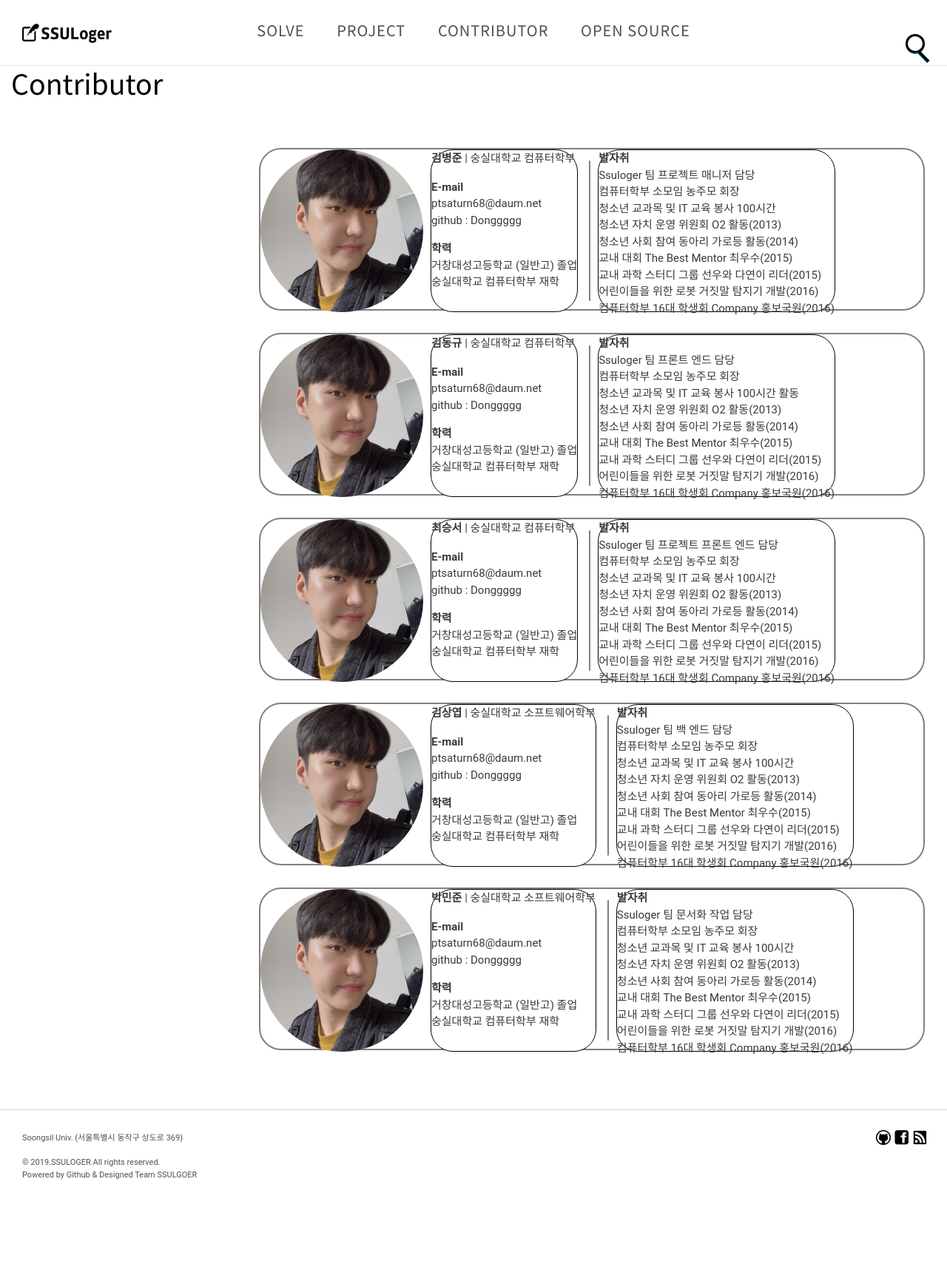
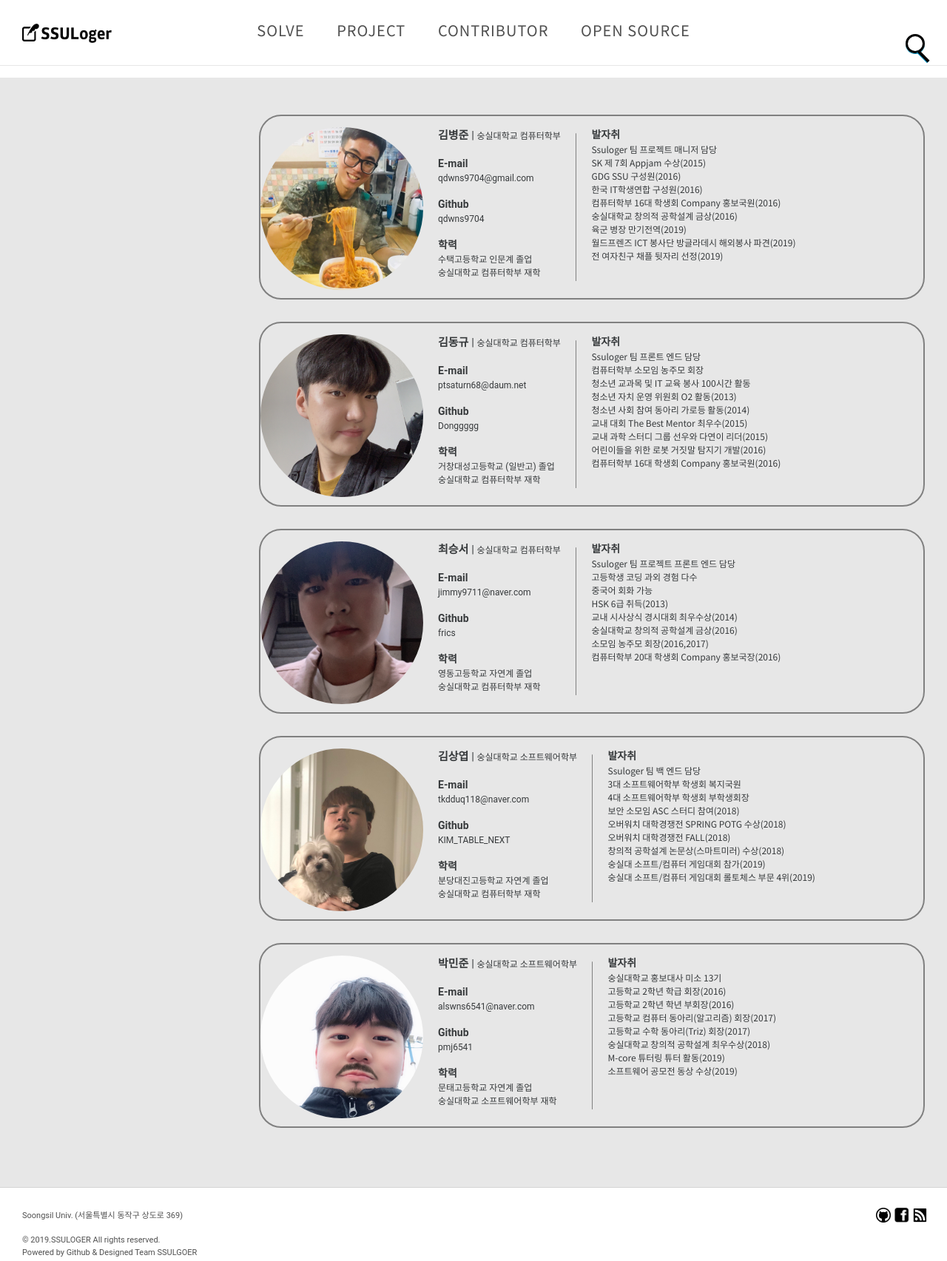
Before and after one commit to qdwns9704/SSULoger, a Jekyll site: the page built from contributor.html, in a window 1280 px wide. Shown: the whole page at 74% size. Built offline with Jekyll 4.4.1, drawn with Linux system fonts in a browser that asks for light colours; before the commit the page ends 1600 px from its top, so only the background shows below that.

Commit message:
Contributor page Completed

```diff
--- a/assets/css/screen.css
+++ b/assets/css/screen.css
@@ -353,22 +353,31 @@ html, body {
 }
 
 /* 컨트리뷰터 세팅*/
+.window_cont {
+  font-family: 'Noto Sans KR', sans-serif;
+  width: 100%;
+  height: 1500px;
+  background-color: #E7E7E7;
+}
+
 .content-container {
+  font-family: 'Noto Sans KR', sans-serif;
+  font-size: 12px;
   position: relative;
   left: 300px;
   box-sizing: content-box;
   width: 900px;
-  height: 1250px;
+  height: 1300px;
   padding: 50px;
+  background-color: #E7E7E7;
 }
 
-
-
 .introduce_box {
+  font-family: 'Noto Sans KR', sans-serif;
   width: auto;
-  height: 220px;
+  height: 250px;
+  padding-top:7.5px;
   margin-bottom: 30px;
-  background-color: white;
   border-radius: 30px;
   -moz-border-radius: 30px;
   -khtml-border-radius: 30px;
@@ -386,23 +395,23 @@ html, body {
 
 .introduce_box.profile {
   width: auto;
-  margin-left: 10px;
+  margin-left: 20px;
   float: left;
-  border: 1px solid black;
+  border: 0px solid black;
 }
 
 .introduce_box.content {
   width: auto;
-  margin-left: 10px;
+  margin-left: 20px;
   float: left;
-  border: 1px solid black;
+  border: 0px solid black;
 }
 
 .introduce_box.verticl_line {
-  width: 2px;
+  width: 1.5px;
   margin-top: 15px;
-  margin-left:15px;
-  height: 190px;
+  margin-left: 20px;
+  height: 200px;
   background-color: grey;
   float: left;
   border: 0px;
--- a/contributor.html
+++ b/contributor.html
@@ -1,60 +1,62 @@
 ---
 layout: page
-title: Contributor
 permalink: /contributor/
 sitemap: yes
 excerpt: 컨트리뷰터 페이지
 tags: [contributor]
 ---
-
+<div class="window_cont">
   <div class="content-container">
     <div id="first_man" class="introduce_box">
       <div class="introduce_box image">
-      <img style="border-radius: 220px;  -moz-border-radius: 220px;  -khtml-border-radius: 220px;  -webkit-border-radius: 220px;"
-      src="/assets/images/dong.jpg" height="220px"> </img>
+        <img style="border-radius: 220px;  -moz-border-radius: 220px;  -khtml-border-radius: 220px;  -webkit-border-radius: 220px;" src="/assets/images/june.jpg" height="220px"> </img>
       </div>
       <div class="introduce_box profile">
-      <p><strong>김병준</strong> | 숭실대학교 컴퓨터학부</p>
-      <p> <strong>E-mail</strong><br>
-        ptsaturn68@daum.net<br>
-        github : Donggggg </p>
-      <p> <strong>학력</strong><br>
-        거창대성고등학교 (일반고) 졸업<br>
+        <p><span style="font-size:15px;"><strong>김병준</strong> | </span>
+          숭실대학교 컴퓨터학부 <br></p>
+        <div style="font-size:14px;"> <strong>E-mail</strong></div>
+        <p>qdwns9704@gmail.com<br></p>
+        <div style="font-size:14px;"> <strong>Github</strong></div>
+        <p>qdwns9704</p>
+        <div style="font-size:14px;"> <strong>학력</strong></div>
+        <p>수택고등학교 인문계 졸업<br>
           숭실대학교 컴퓨터학부 재학 </p>
       </div>
       <div class="introduce_box verticl_line"> </div>
       <div class="introduce_box content">
-      <p> <strong>발자취</strong><br>
+        <div style="font-size:14px;"> <strong>발자취</strong></div>
         Ssuloger 팀 프로젝트 매니저 담당 <br>
-        컴퓨터학부 소모임 농주모 회장<br>
-        청소년 교과목 및 IT 교육 봉사 100시간 <br>
-        청소년 자치 운영 위원회 O2 활동(2013)<br>
-        청소년 사회 참여 동아리 가로등 활동(2014)<br>
-        교내 대회 The Best Mentor 최우수(2015)<br>
-        교내 과학 스터디 그룹 선우와 다연이 리더(2015)<br>
-        어린이들을 위한 로봇 거짓말 탐지기 개발(2016)<br>
+        SK 제 7회 Appjam 수상(2015) <br>
+        GDG SSU 구성원(2016) <br>
+        한국 IT학생연합 구성원(2016)<br>
         컴퓨터학부 16대 학생회 Company 홍보국원(2016) <br>
+        숭실대학교 창의적 공학설계 금상(2016)<br>
+        육군 병장 만기전역(2019)<br>
+        월드프렌즈 ICT 봉사단 방글라데시 해외봉사 파견(2019)<br>
+        전 여자친구 채플 뒷자리 선정(2019) <br>
         </p>
       </div>
     </div>
 
     <div id="second_man" class="introduce_box" height="">
       <div class="introduce_box image">
-      <img style="border-radius: 220px;  -moz-border-radius: 220px;  -khtml-border-radius: 220px;  -webkit-border-radius: 220px;"
-      src="/assets/images/dong.jpg" height="220px"> </img>
-    </div> <div class="introduce_box profile">
-      <p><strong>김동규</strong> | 숭실대학교 컴퓨터학부</p>
-      <p> <strong>E-mail</strong><br>
-        ptsaturn68@daum.net<br>
-        github : Donggggg </p>
-      <p> <strong>학력</strong><br>
-        거창대성고등학교 (일반고) 졸업<br>
+        <img style="border-radius: 220px;  -moz-border-radius: 220px;  -khtml-border-radius: 220px;  -webkit-border-radius: 220px;" src="/assets/images/dong.jpg" height="220px"> </img>
+      </div>
+      <div class="introduce_box profile">
+        <p><span style="font-size:15px;"><strong>김동규</strong> | </span>
+          숭실대학교 컴퓨터학부 <br></p>
+        <div style="font-size:14px;"> <strong>E-mail</strong></div>
+        <p>ptsaturn68@daum.net<br></p>
+        <div style="font-size:14px;"> <strong>Github</strong></div>
+        <p>Donggggg</p>
+        <div style="font-size:14px;"> <strong>학력</strong></div>
+        <p>거창대성고등학교 (일반고) 졸업<br>
           숭실대학교 컴퓨터학부 재학 </p>
       </div>
 
       <div class="introduce_box verticl_line"> </div>
       <div class="introduce_box content">
-      <p> <strong>발자취</strong><br>
+        <div style="font-size:14px;"> <strong>발자취</strong></div>
         Ssuloger 팀 프론트 엔드 담당 <br>
         컴퓨터학부 소모임 농주모 회장<br>
         청소년 교과목 및 IT 교육 봉사 100시간 활동 <br>
@@ -70,90 +72,91 @@ tags: [contributor]
 
     <div id="third_man" class="introduce_box">
       <div class="introduce_box image">
-      <img style="border-radius: 220px;  -moz-border-radius: 220px;  -khtml-border-radius: 220px;  -webkit-border-radius: 220px;"
-      src="/assets/images/dong.jpg" height="220px"> </img>
+        <img style="border-radius: 220px;  -moz-border-radius: 220px;  -khtml-border-radius: 220px;  -webkit-border-radius: 220px;" src="/assets/images/seo.jpg" height="220px"> </img>
       </div>
       <div class="introduce_box profile">
-      <p><strong>최승서</strong> | 숭실대학교 컴퓨터학부</p>
-      <p> <strong>E-mail</strong><br>
-        ptsaturn68@daum.net<br>
-        github : Donggggg </p>
-      <p> <strong>학력</strong><br>
-        거창대성고등학교 (일반고) 졸업<br>
+        <p><span style="font-size:15px;"><strong>최승서</strong> | </span>
+          숭실대학교 컴퓨터학부 <br></p>
+        <div style="font-size:14px;"> <strong>E-mail</strong></div>
+        <p>jimmy9711@naver.com<br></p>
+        <div style="font-size:14px;"> <strong>Github</strong></div>
+        <p>frics</p>
+        <div style="font-size:14px;"> <strong>학력</strong></div>
+        <p>영동고등학교 자연계 졸업<br>
           숭실대학교 컴퓨터학부 재학 </p>
       </div>
       <div class="introduce_box verticl_line"> </div>
       <div class="introduce_box content">
-      <p> <strong>발자취</strong><br>
+        <div style="font-size:14px;"> <strong>발자취</strong></div>
         Ssuloger 팀 프로젝트 프론트 엔드 담당 <br>
-        컴퓨터학부 소모임 농주모 회장<br>
-        청소년 교과목 및 IT 교육 봉사 100시간 <br>
-        청소년 자치 운영 위원회 O2 활동(2013)<br>
-        청소년 사회 참여 동아리 가로등 활동(2014)<br>
-        교내 대회 The Best Mentor 최우수(2015)<br>
-        교내 과학 스터디 그룹 선우와 다연이 리더(2015)<br>
-        어린이들을 위한 로봇 거짓말 탐지기 개발(2016)<br>
-        컴퓨터학부 16대 학생회 Company 홍보국원(2016) <br>
+        고등학생 코딩 과외 경험 다수<br>
+        중국어 회화 가능 <br>
+        HSK 6급 취득(2013) <br>
+        교내 시사상식 경시대회 최우수상(2014)<br>
+        숭실대학교 창의적 공학설계 금상(2016)<br>
+        소모임 농주모 회장(2016,2017)<br>
+        컴퓨터학부 20대 학생회 Company 홍보국장(2016)<br>
         </p>
       </div>
     </div>
 
     <div id="fourth_man" class="introduce_box">
       <div class="introduce_box image">
-      <img style="border-radius: 220px;  -moz-border-radius: 220px;  -khtml-border-radius: 220px;  -webkit-border-radius: 220px;"
-      src="/assets/images/dong.jpg" height="220px"> </img>
+        <img style="border-radius: 220px;  -moz-border-radius: 220px;  -khtml-border-radius: 220px;  -webkit-border-radius: 220px;" src="/assets/images/table.jpg" height="220px"> </img>
       </div>
       <div class="introduce_box profile">
-      <p><strong>김상엽</strong> | 숭실대학교 소프트웨어학부</p>
-      <p> <strong>E-mail</strong><br>
-        ptsaturn68@daum.net<br>
-        github : Donggggg </p>
-      <p> <strong>학력</strong><br>
-        거창대성고등학교 (일반고) 졸업<br>
+        <p><span style="font-size:15px;"><strong>김상엽</strong> | </span>
+          숭실대학교 소프트웨어학부 <br></p>
+        <div style="font-size:14px;"> <strong>E-mail</strong></div>
+        <p>tkdduq118@naver.com<br></p>
+        <div style="font-size:14px;"> <strong>Github</strong></div>
+        <p>KIM_TABLE_NEXT</p>
+        <div style="font-size:14px;"> <strong>학력</strong></div>
+        <p>분당대진고등학교 자연계 졸업<br>
           숭실대학교 컴퓨터학부 재학 </p>
       </div>
       <div class="introduce_box verticl_line"> </div>
       <div class="introduce_box content">
-      <p> <strong>발자취</strong><br>
+        <div style="font-size:14px;"> <strong>발자취</strong></div>
         Ssuloger 팀 백 엔드 담당 <br>
-        컴퓨터학부 소모임 농주모 회장<br>
-        청소년 교과목 및 IT 교육 봉사 100시간 <br>
-        청소년 자치 운영 위원회 O2 활동(2013)<br>
-        청소년 사회 참여 동아리 가로등 활동(2014)<br>
-        교내 대회 The Best Mentor 최우수(2015)<br>
-        교내 과학 스터디 그룹 선우와 다연이 리더(2015)<br>
-        어린이들을 위한 로봇 거짓말 탐지기 개발(2016)<br>
-        컴퓨터학부 16대 학생회 Company 홍보국원(2016) <br>
+        3대 소프트웨어학부 학생회 복지국원 <br>
+        4대 소프트웨어학부 학생회 부학생회장<br>
+        보안 소모임 ASC 스터디 참여(2018)<br>
+        오버워치 대학경쟁전 SPRING POTG 수상(2018)<br>
+        오버워치 대학경쟁전 FALL(2018)<br>
+        창의적 공학설계 논문상(스마트미러) 수상(2018)<br>
+        숭실대 소프트/컴퓨터 게임대회 참가(2019)<br>
+        숭실대 소프트/컴퓨터 게임대회 롤토체스 부문 4위(2019)<br>
         </p>
       </div>
     </div>
 
     <div id="fifth_man" class="introduce_box">
       <div class="introduce_box image">
-      <img style="border-radius: 220px;  -moz-border-radius: 220px;  -khtml-border-radius: 220px;  -webkit-border-radius: 220px;"
-      src="/assets/images/dong.jpg" height="220px"> </img>
+        <img style="border-radius: 220px;  -moz-border-radius: 220px;  -khtml-border-radius: 220px;  -webkit-border-radius: 220px;" src="/assets/images/park.jpg" height="220px"> </img>
       </div>
       <div class="introduce_box profile">
-      <p><strong>박민준</strong> | 숭실대학교 소프트웨어학부</p>
-      <p> <strong>E-mail</strong><br>
-        ptsaturn68@daum.net<br>
-        github : Donggggg </p>
-      <p> <strong>학력</strong><br>
-        거창대성고등학교 (일반고) 졸업<br>
-        숭실대학교 컴퓨터학부 재학 </p>
+        <p><span style="font-size:15px;"><strong>박민준</strong> | </span>
+          숭실대학교 소프트웨어학부 <br></p>
+        <div style="font-size:14px;"> <strong>E-mail</strong></div>
+        <p>alswns6541@naver.com<br></p>
+        <div style="font-size:14px;"> <strong>Github</strong></div>
+        <p>pmj6541</p>
+        <div style="font-size:14px;"> <strong>학력</strong></div>
+        <p>문태고등학교 자연계 졸업<br>
+          숭실대학교 소프트웨어학부 재학 </p>
       </div>
       <div class="introduce_box verticl_line"> </div>
       <div class="introduce_box content">
-      <p> <strong>발자취</strong><br>
-        Ssuloger 팀 문서화 작업 담당 <br>
-        컴퓨터학부 소모임 농주모 회장<br>
-        청소년 교과목 및 IT 교육 봉사 100시간 <br>
-        청소년 자치 운영 위원회 O2 활동(2013)<br>
-        청소년 사회 참여 동아리 가로등 활동(2014)<br>
-        교내 대회 The Best Mentor 최우수(2015)<br>
-        교내 과학 스터디 그룹 선우와 다연이 리더(2015)<br>
-        어린이들을 위한 로봇 거짓말 탐지기 개발(2016)<br>
-        컴퓨터학부 16대 학생회 Company 홍보국원(2016) <br>
+        <div style="font-size:14px;"> <strong>발자취</strong></div>
+        숭실대학교 홍보대사 미소 13기<br>
+        고등학교 2학년 학급 회장(2016) <br>
+        고등학교 2학년 학년 부회장(2016)<br>
+        고등학교 컴퓨터 동아리(알고리즘) 회장(2017) <br>
+        고등학교 수학 동아리(Triz) 회장(2017)<br>
+        숭실대학교 창의적 공학설계 최우수상(2018)<br>
+        M-core 튜터링 튜터 활동(2019)<br>
+        소프트웨어 공모전 동상 수상(2019)<br>
         </p>
       </div>
     </div>
@@ -161,3 +164,4 @@ tags: [contributor]
 
 
   </div>
+</div>
```
Also changed, not shown: assets/images/june.jpg (added), assets/images/min.jpg (added), assets/images/park.jpg (added), assets/images/seo.jpg (added), assets/images/table.jpg (added). Lines whose indentation alone changed are shown as unchanged.
